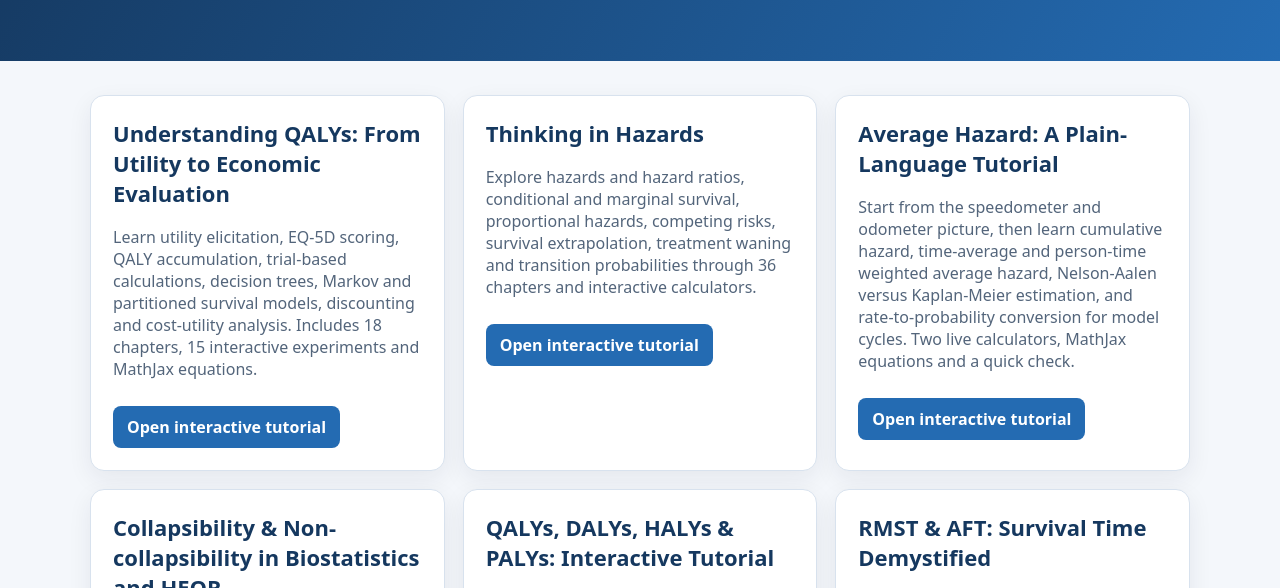
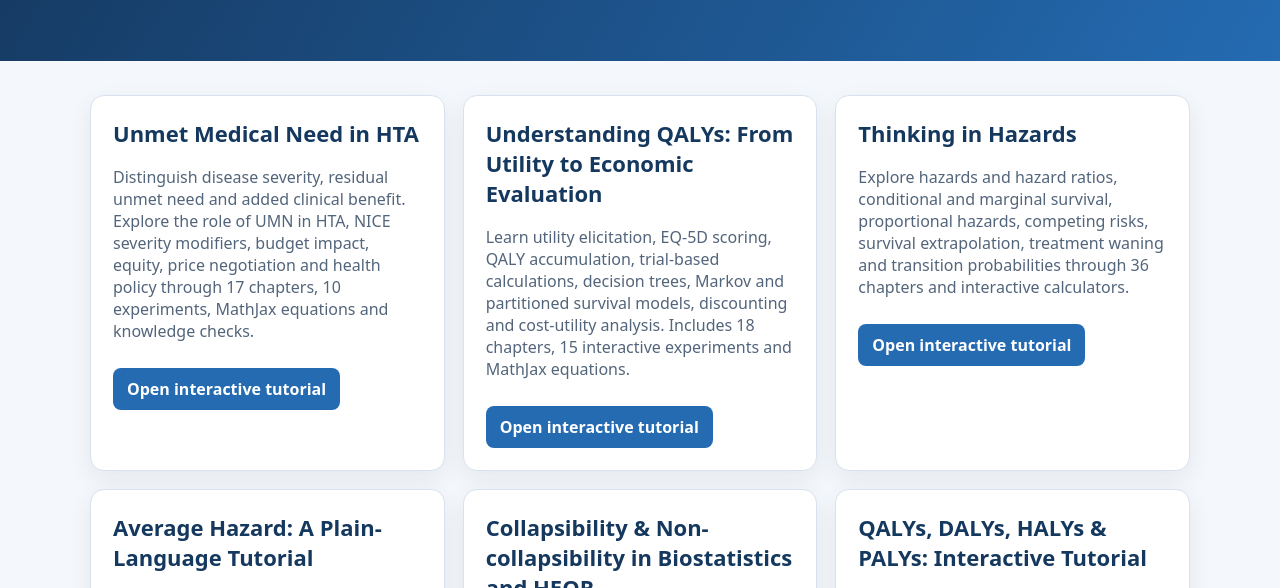
Before and after one commit to kareemelfass/HEOR-Interactive-Labs, a plain HTML site: page index.html in a window 1280 px wide. Shown: the part 163-751 px from the top of the page. Drawn offline with Linux system fonts and the light colour scheme.

Commit message:
Link unmet medical need lab from homepage

```diff
--- a/index.html
+++ b/index.html
@@ -20,6 +20,7 @@ small{color:#6b7b90}
 <header><h1>HEOR Interactive Labs</h1><p>Interactive, browser-based learning tools for health economics and outcomes research and health technology assessment.</p></header>
 <main>
 <div class="grid">
+<section class="card"><h2>Unmet Medical Need in HTA</h2><p>Distinguish disease severity, residual unmet need and added clinical benefit. Explore the role of UMN in HTA, NICE severity modifiers, budget impact, equity, price negotiation and health policy through 17 chapters, 10 experiments, MathJax equations and knowledge checks.</p><a href="./unmet-medical-need-lab/">Open interactive tutorial</a></section>
 <section class="card"><h2>Understanding QALYs: From Utility to Economic Evaluation</h2><p>Learn utility elicitation, EQ-5D scoring, QALY accumulation, trial-based calculations, decision trees, Markov and partitioned survival models, discounting and cost-utility analysis. Includes 18 chapters, 15 interactive experiments and MathJax equations.</p><a href="./qaly-lab/">Open interactive tutorial</a></section>
 <section class="card"><h2>Thinking in Hazards</h2><p>Explore hazards and hazard ratios, conditional and marginal survival, proportional hazards, competing risks, survival extrapolation, treatment waning and transition probabilities through 36 chapters and interactive calculators.</p><a href="./thinking-in-hazards/">Open interactive tutorial</a></section>
 <section class="card"><h2>Average Hazard: A Plain-Language Tutorial</h2><p>Start from the speedometer and odometer picture, then learn cumulative hazard, time-average and person-time weighted average hazard, Nelson-Aalen versus Kaplan-Meier estimation, and rate-to-probability conversion for model cycles. Two live calculators, MathJax equations and a quick check.</p><a href="./average-hazard-lab/">Open interactive tutorial</a></section>
```
